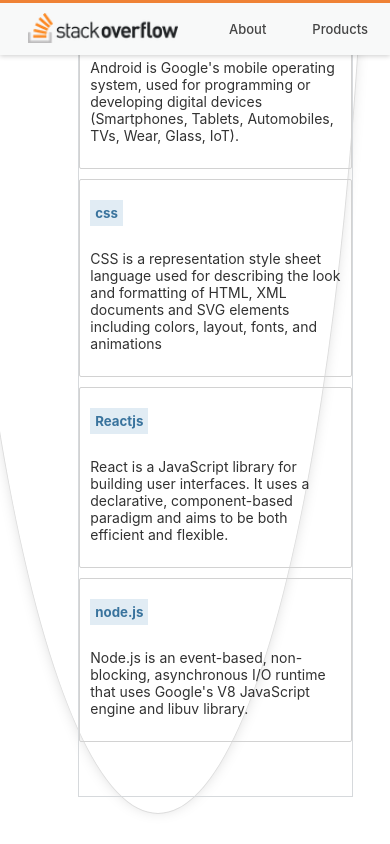
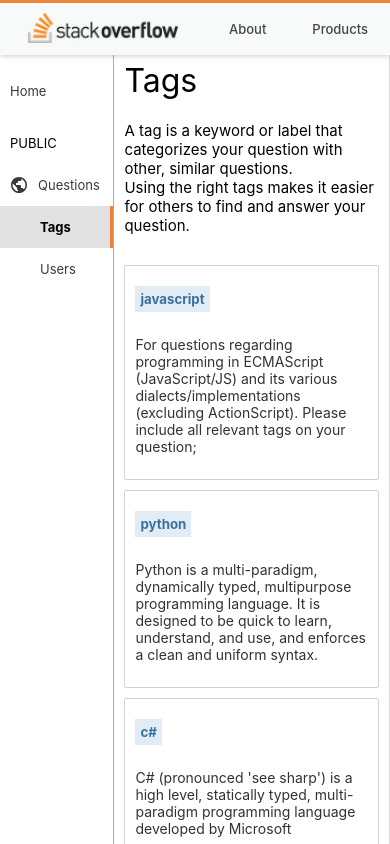
Before and after one commit to ms-maheswari/Stack-overflow-clone, a React (Create React App) app in the folder client/: page /Tags in a window 390 px wide. Shown: the top 844 px of the page. Built offline with nearby package versions, Linux system fonts and the light colour scheme; no server answers.

Commit message:
Update App.css

```diff
--- a/client/src/App.css
+++ b/client/src/App.css
@@ -26,34 +26,23 @@
   }
 }
  */
-.home-container-1 {
-  min-height: 100vh;
-  max-width: 1250px;
-  width: 100%;
+.home-container-1{
     display: flex;
     justify-content: space-between;
-  margin: 0% auto;
+    min-height: 100vh;
+    width: 100%;
+    margin: 0;
 }
 
-.home-container-2 {
-  max-width: 1100px;
-  width: calc(100% - 164px);
+.home-container-2{
+    max-width: 1506px;
+    width: calc(100% - 200px);
     border: 1px solid #d6d9dc;
     padding: 24px;
     box-sizing: border-box;
 }
 
- @media screen and (max-width: 768px) {
-  .home-container-2 {
-    max-width: 1100px;
-    width: 100%;
-    padding: 24px 0;
-    box-sizing: border-box;
-    margin: 0 auto;
-  }
-
-
-.home-container-1  {
+.home-container-1 .chatbot-button {
     position: fixed;
     bottom: 30px;
     right: 20px;
@@ -62,9 +51,30 @@
     align-items: center;
     justify-content: center;
     cursor: pointer;
-  background: #fff;
+    background: #0080ff;
     padding: 1rem;
     box-shadow: 0 0 15px -5px #ccc;
     border: 1px solid #ddd;
 }
+.home-container-1 .chatbot-button .comment-button {
+    color: #fff;
+    font-size: 1.5em;
 }
+
+@media screen and (max-width: 400px) {
+    .home-container-2{
+        margin: 0;
+        padding: 10px;
+        width: 100%;
+    }
+
+
+}
+
+@media screen and (max-width: 980px) {
+    .home-container-2{
+        margin: 0;
+        padding: 10px;
+        width: 100%;
+    }
+}
```
Lines whose indentation alone changed are shown as unchanged.
